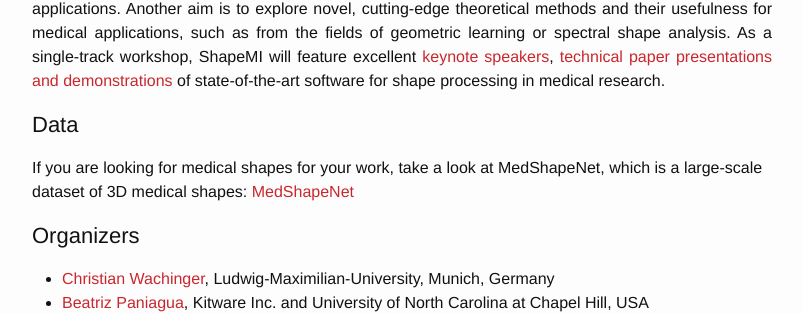
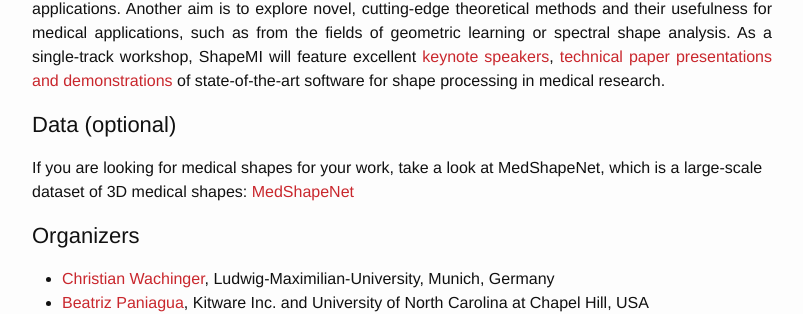
Before and after one commit to shapemi/shapemi.github.io, a Jekyll site: the page built from index.md, in a window 1280 px wide and 900 px high, scrolled down 1261 px. Shown: the part 148-462 px from the top of the window, without its empty margins (238-1041 px from the left). Built offline with Jekyll 4.4.1, drawn with Linux system fonts in a browser that asks for light colours; our own code applies the rules of GitHub Pages for plain Markdown files.

Commit message:
Update index.md

```diff
--- a/index.md
+++ b/index.md
@@ -29,7 +29,7 @@ This workshop targets theoretical contributions as well as exciting applications
 # Academic objectives
 <p align="justify"> This workshops aims at bringing together medical imaging scientists to discuss novel approaches and application in shape and geometry processing and their use in research and clinical studies and applications. Another aim is to explore novel, cutting-edge theoretical methods and their usefulness for medical applications, such as from the fields of geometric learning or spectral shape analysis. As a single-track workshop, ShapeMI will feature excellent <a href="https://shapemi.github.io/keynotes/">keynote speakers</a>, <a href="https://shapemi.github.io/submission/">technical paper presentations and demonstrations</a> of state-of-the-art software for shape processing in medical research. </p>
 
-# Data
+# Data (optional)
 If you are looking for medical shapes for your work, take a look at MedShapeNet, which is a large-scale dataset of 3D medical shapes: <a href="https://medshapenet.ikim.nrw/">MedShapeNet</a>
 
 # Organizers
```
